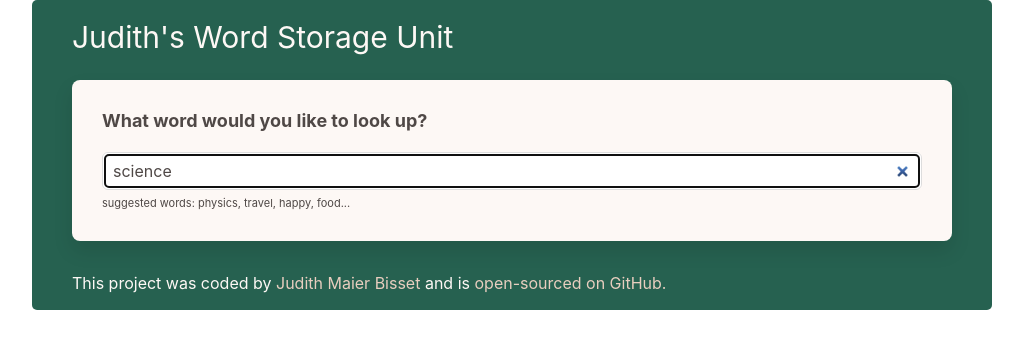
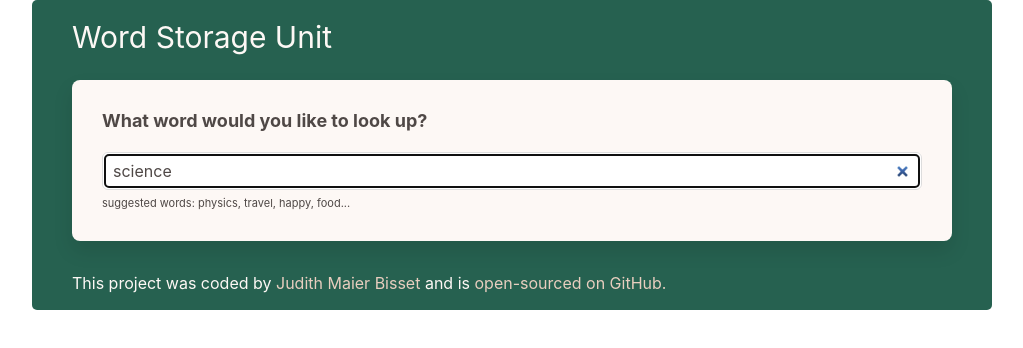
Before and after one commit to judithbisset/dictionary-app, a React (Create React App) app: page / in a window 1280 px wide. Shown: the top 348 px of the page, without its empty margins (128-1151 px from the left). Built offline with nearby package versions, Linux system fonts and the light colour scheme; no server answers.

Commit message:
changed title

```diff
--- a/src/App.js
+++ b/src/App.js
@@ -9,7 +9,7 @@ function App() {
        <div className="container">
 
 
-       <p className="title">Judith's Word Storage Unit</p>
+       <p className="title">Word Storage Unit</p>
 
         <Dictionary defaultKeyword="science" />
 
```
